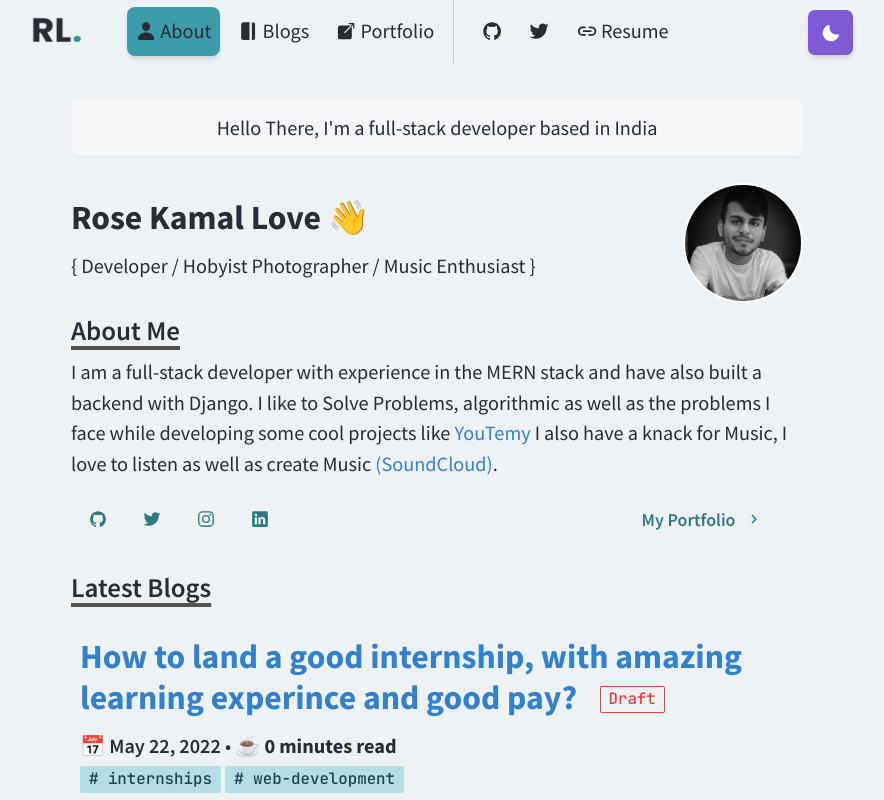
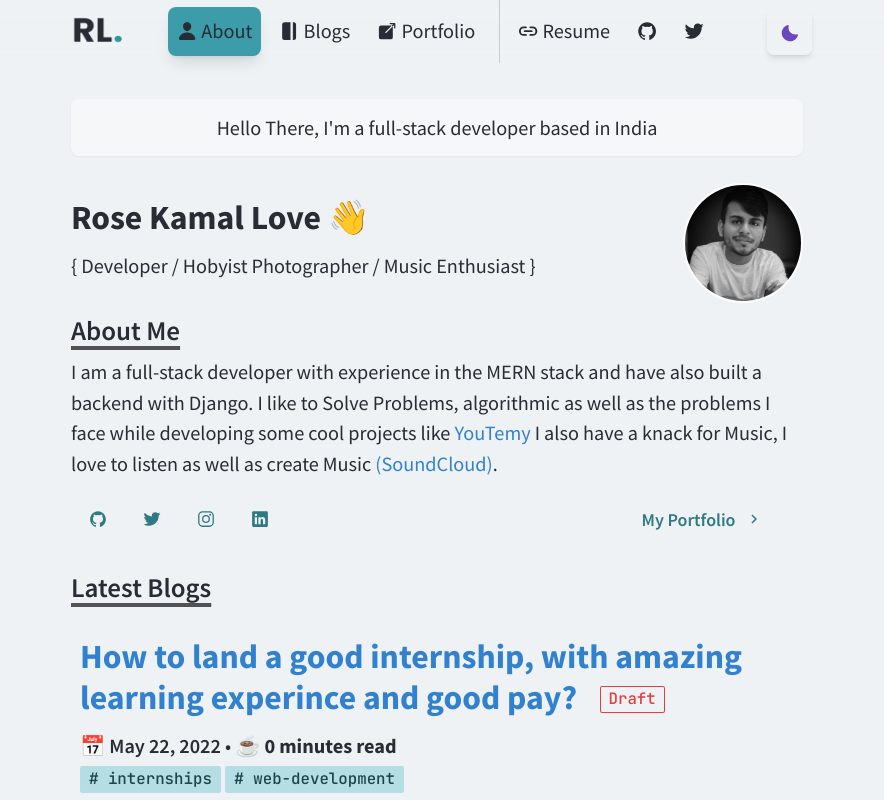
Before and after one commit to rosekamallove/rosekamal.love, a Next.js app: page / in a window 1280 px wide. Shown: the top 800 px of the page, without its empty margins (203-1087 px from the left). Built offline with nearby package versions, Linux system fonts and the light colour scheme.

Commit message:
improved: twitter and gh link

```diff
--- a/components/mobile-nav.tsx
+++ b/components/mobile-nav.tsx
@@ -26,25 +26,14 @@ export const MobileNav: React.FC = () => {
     <>
       <ThemeToggleButton />
       <Box ml={2} display={{ base: 'inline-block', md: 'none' }}>
-        <IconButton mr={2} aria-label="github">
-          <NextLink href="https://github.com/rosekamallove">
-            <a>
-              <IoLogoGithub />
-            </a>
-          </NextLink>
-        </IconButton>
-        <IconButton mr={2} aria-label="twitter">
-          <NextLink href="https://twitter.com/RoseKamalLove1">
-            <a>
-              <IoLogoTwitter />
-            </a>
-          </NextLink>
-        </IconButton>
         <Menu colorScheme="teal">
           <MenuButton
             as={IconButton}
             icon={<HamburgerIcon />}
             aria-label="Options"
+            size="sm"
+            variant="ghost"
+            className="shadow-md hover:shadow-lg"
           ></MenuButton>
           <MenuList>
             <NextLink href="/" passHref>
--- a/components/navbar.tsx
+++ b/components/navbar.tsx
@@ -61,7 +61,7 @@ const LinkItem: React.FC<Props> = ({
         display="inline-flex"
         alignItems="center"
         style={{ gap: 4, borderRadius: '8px' }}
-        className={`${active ? 'shadow-md' : ''} hover:shadow-md`}
+        className={`${active ? 'shadow-lg' : ''} hover:shadow-lg`}
       >
         {children}
       </Link>
@@ -107,7 +107,7 @@ const Navbar = (
         px={2}
         py={0}
         my={0}
-        maxW="850px"
+        maxW="container.md"
         wrap="wrap"
         align="center"
         justify="space-between"
@@ -137,7 +137,17 @@ const Navbar = (
             <IoOpen />
             Portfolio
           </LinkItem>
-          <Divider orientation="vertical" style={{ margin: '10px' }} />
+          <Divider
+            orientation="vertical"
+            style={{ marginLeft: '15px', marginRight: '0px', padding: 0 }}
+          />
+          <LinkItem
+            href="https://drive.google.com/file/d/16S4zJlCyRrM5e8k66Ng69h0f1Q1aRL04/view"
+            path={path}
+          >
+            <IoLink />
+            Resume
+          </LinkItem>
           <LinkItem
             href="https://github.com/rosekamallove"
             target="_blank"
@@ -152,13 +162,6 @@ const Navbar = (
           >
             <IoLogoTwitter />
           </LinkItem>
-          <LinkItem
-            href="https://drive.google.com/file/d/16S4zJlCyRrM5e8k66Ng69h0f1Q1aRL04/view"
-            path={path}
-          >
-            <IoLink />
-            Resume
-          </LinkItem>
         </Stack>
 
         {/* Mobile Nav */}
--- a/components/theme-toggle-button.tsx
+++ b/components/theme-toggle-button.tsx
@@ -22,6 +22,7 @@ const ThemeToggleButton = () => {
           icon={useColorModeValue(<MoonIcon />, <SunIcon />)}
           onClick={toggleColorMode}
           className="transition-all shadow-md hover:shadow-lg"
+          variant="ghost"
         ></IconButton>
       </motion.div>
     </>
```
